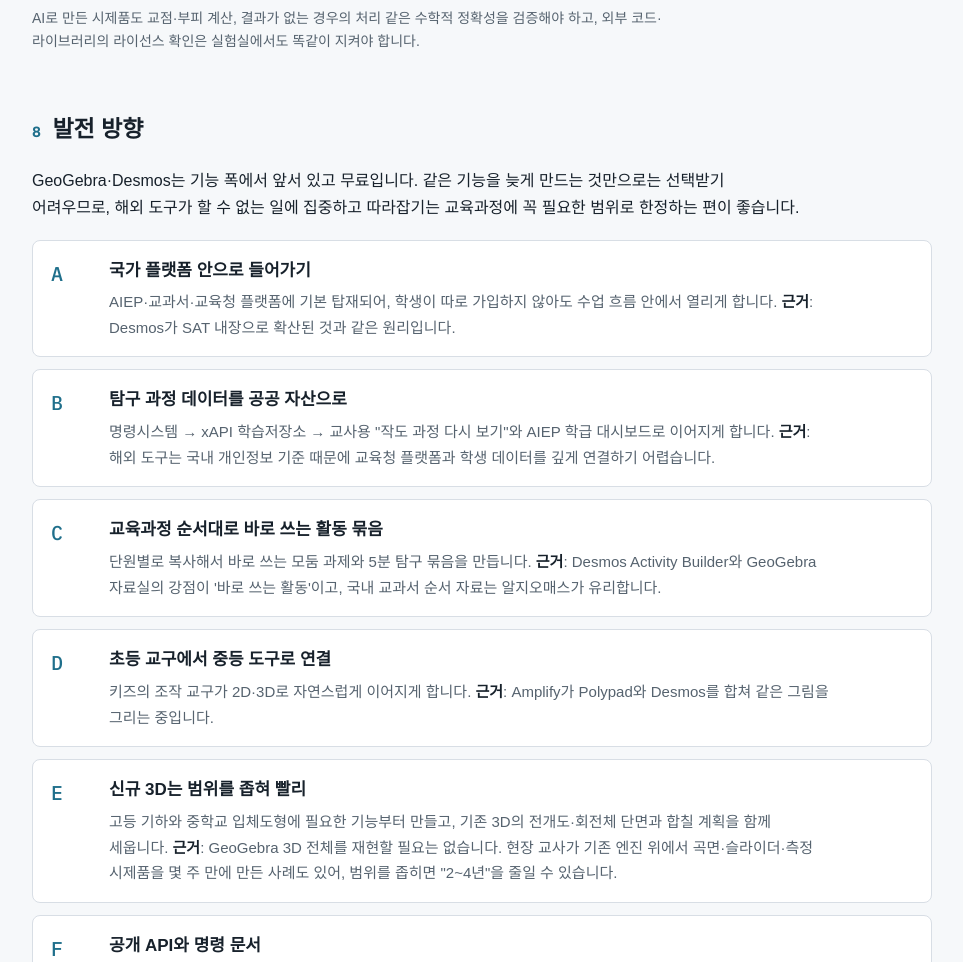
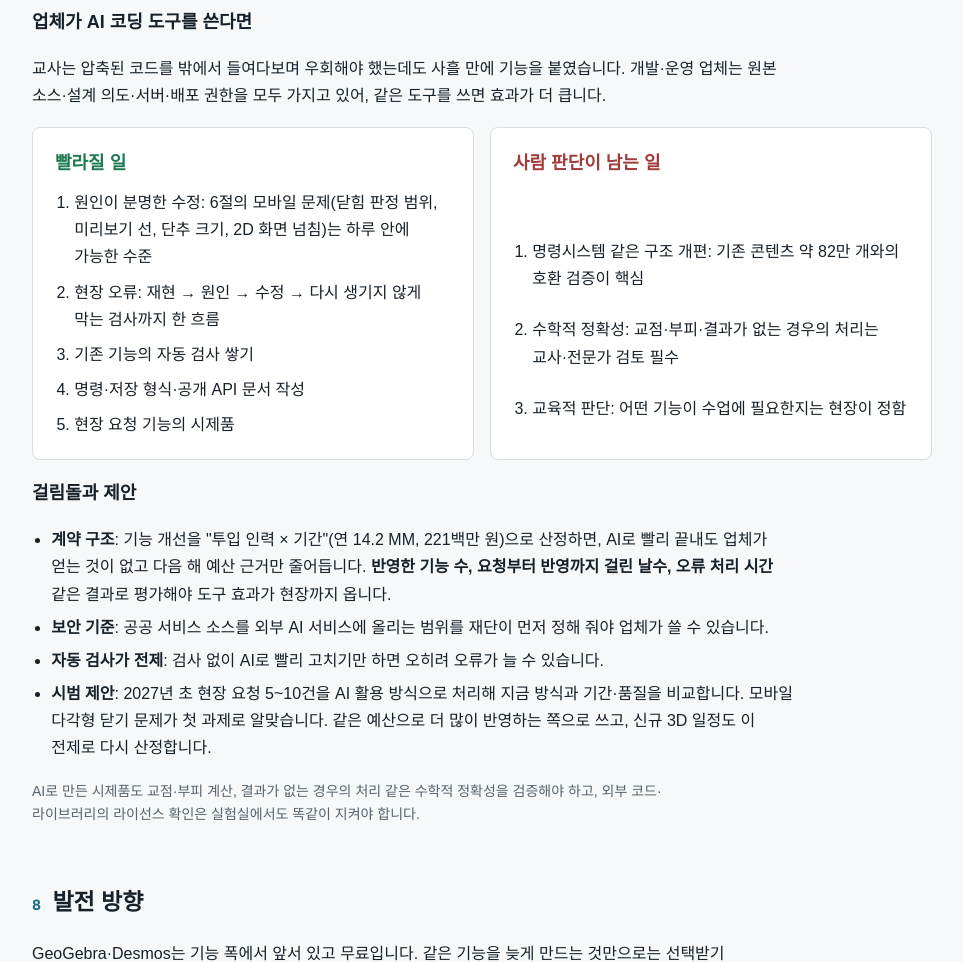
Before and after one commit to j333333766-hub/algeomath-tool-compare, a plain HTML site: page index.html in a window 1280 px wide. Shown: the part 7780-8742 px from the top of the page, without its empty margins (282-1245 px from the left). Drawn offline with Linux system fonts and the light colour scheme; a web font is replaced by a local one.

Commit message:
업체의 AI 코딩 도구 활용 의견 추가
Co-Authored-By: Claude Opus 5.5 <noreply@anthropic.com>

```diff
--- a/index.html
+++ b/index.html
@@ -369,6 +369,35 @@ a:focus-visible{outline:2px solid var(--accent);outline-offset:2px}
     <li>현장 요청과 오류는 누구나 보는 <b>공개 게시판</b>으로 받고 처리 상태를 공개합니다.</li>
     <li>신규 3D는 "2~4년"을 단계별로 쪼개 <b>첫 시범판을 몇 달 안에</b> 내고, 수업 반응을 보며 넓힙니다.</li>
   </ol>
+  <h3>업체가 AI 코딩 도구를 쓴다면</h3>
+  <p>교사는 압축된 코드를 밖에서 들여다보며 우회해야 했는데도 사흘 만에 기능을 붙였습니다. 개발·운영 업체는 원본 소스·설계 의도·서버·배포 권한을 모두 가지고 있어, 같은 도구를 쓰면 효과가 더 큽니다.</p>
+  <div class="two">
+    <div class="panel keep">
+      <h3>빨라질 일</h3>
+      <ol>
+        <li>원인이 분명한 수정: 6절의 모바일 문제(닫힘 판정 범위, 미리보기 선, 단추 크기, 2D 화면 넘침)는 하루 안에 가능한 수준</li>
+        <li>현장 오류: 재현 → 원인 → 수정 → 다시 생기지 않게 막는 검사까지 한 흐름</li>
+        <li>기존 기능의 자동 검사 쌓기</li>
+        <li>명령·저장 형식·공개 API 문서 작성</li>
+        <li>현장 요청 기능의 시제품</li>
+      </ol>
+    </div>
+    <div class="panel gap">
+      <h3>사람 판단이 남는 일</h3>
+      <ol>
+        <li>명령시스템 같은 구조 개편: 기존 콘텐츠 약 82만 개와의 호환 검증이 핵심</li>
+        <li>수학적 정확성: 교점·부피·결과가 없는 경우의 처리는 교사·전문가 검토 필수</li>
+        <li>교육적 판단: 어떤 기능이 수업에 필요한지는 현장이 정함</li>
+      </ol>
+    </div>
+  </div>
+  <h3>걸림돌과 제안</h3>
+  <ul>
+    <li><b>계약 구조</b>: 기능 개선을 "투입 인력 × 기간"(연 14.2 MM, 221백만 원)으로 산정하면, AI로 빨리 끝내도 업체가 얻는 것이 없고 다음 해 예산 근거만 줄어듭니다. <b>반영한 기능 수, 요청부터 반영까지 걸린 날수, 오류 처리 시간</b> 같은 결과로 평가해야 도구 효과가 현장까지 옵니다.</li>
+    <li><b>보안 기준</b>: 공공 서비스 소스를 외부 AI 서비스에 올리는 범위를 재단이 먼저 정해 줘야 업체가 쓸 수 있습니다.</li>
+    <li><b>자동 검사가 전제</b>: 검사 없이 AI로 빨리 고치기만 하면 오히려 오류가 늘 수 있습니다.</li>
+    <li><b>시범 제안</b>: 2027년 초 현장 요청 5~10건을 AI 활용 방식으로 처리해 지금 방식과 기간·품질을 비교합니다. 모바일 다각형 닫기 문제가 첫 과제로 알맞습니다. 같은 예산으로 더 많이 반영하는 쪽으로 쓰고, 신규 3D 일정도 이 전제로 다시 산정합니다.</li>
+  </ul>
   <p class="note">AI로 만든 시제품도 교점·부피 계산, 결과가 없는 경우의 처리 같은 수학적 정확성을 검증해야 하고, 외부 코드·라이브러리의 라이선스 확인은 실험실에서도 똑같이 지켜야 합니다.</p>
 </section>
 
```
